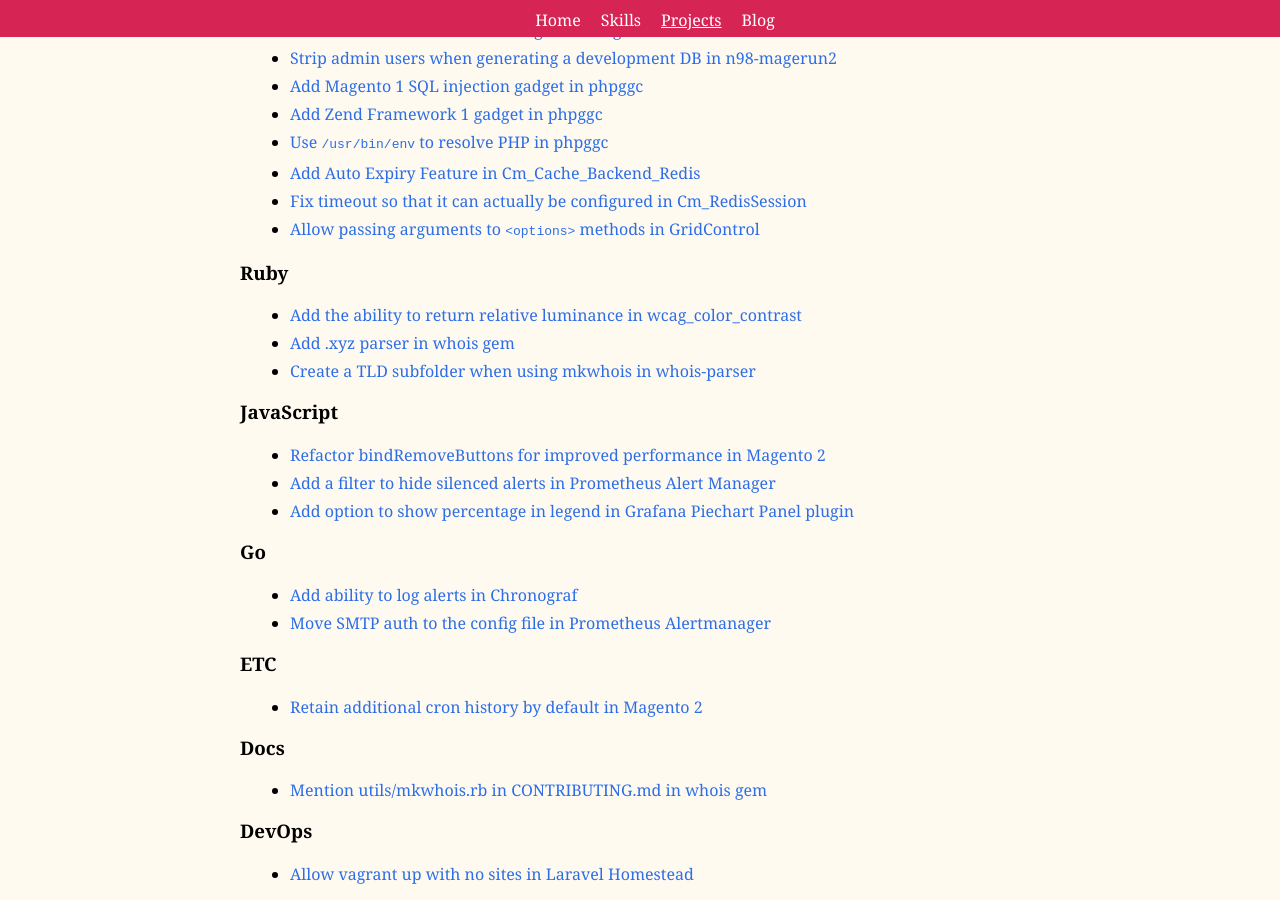
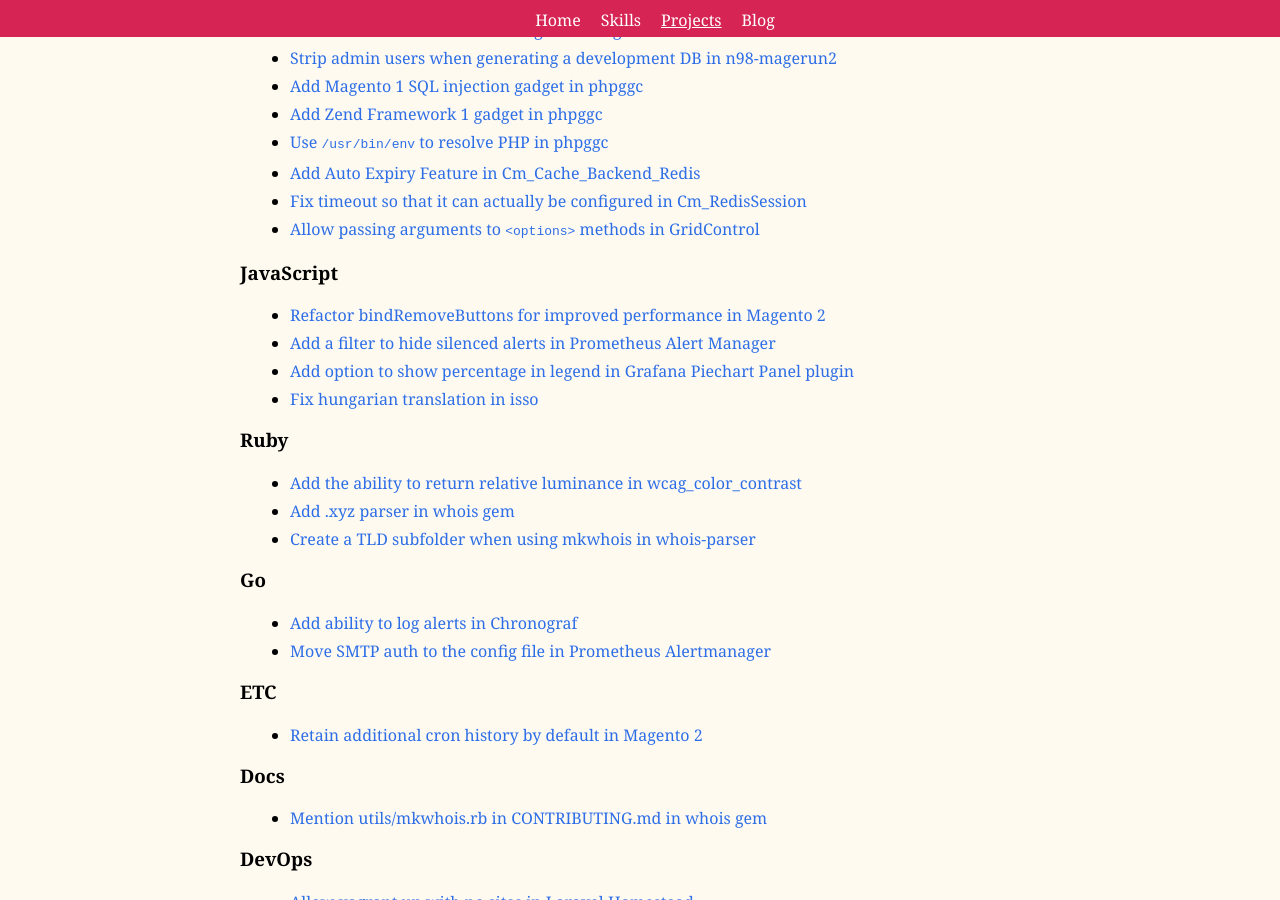
Before and after one commit to mpchadwick/mpchadwick.github.io, a Jekyll site: the page built from projects.md, in a window 1280 px wide and 900 px high, scrolled down 3344 px. Built offline with Jekyll 4.4.1, drawn with Linux system fonts in a browser that asks for light colours.

Commit message:
Add isso contribution

```diff
--- a/_data/open_source_contributions.yml
+++ b/_data/open_source_contributions.yml
@@ -58,6 +58,11 @@
   link: https://github.com/grafana/piechart-panel/pull/41
   type: JavaScript
 
+- project: isso
+  title: Fix hungarian translation
+  link: https://github.com/posativ/isso/pull/355
+  type: JavaScript
+
 - project: wcag_color_contrast
   title: Add the ability to return relative luminance
   link: https://github.com/mkdynamic/wcag_color_contrast/pull/2
```
